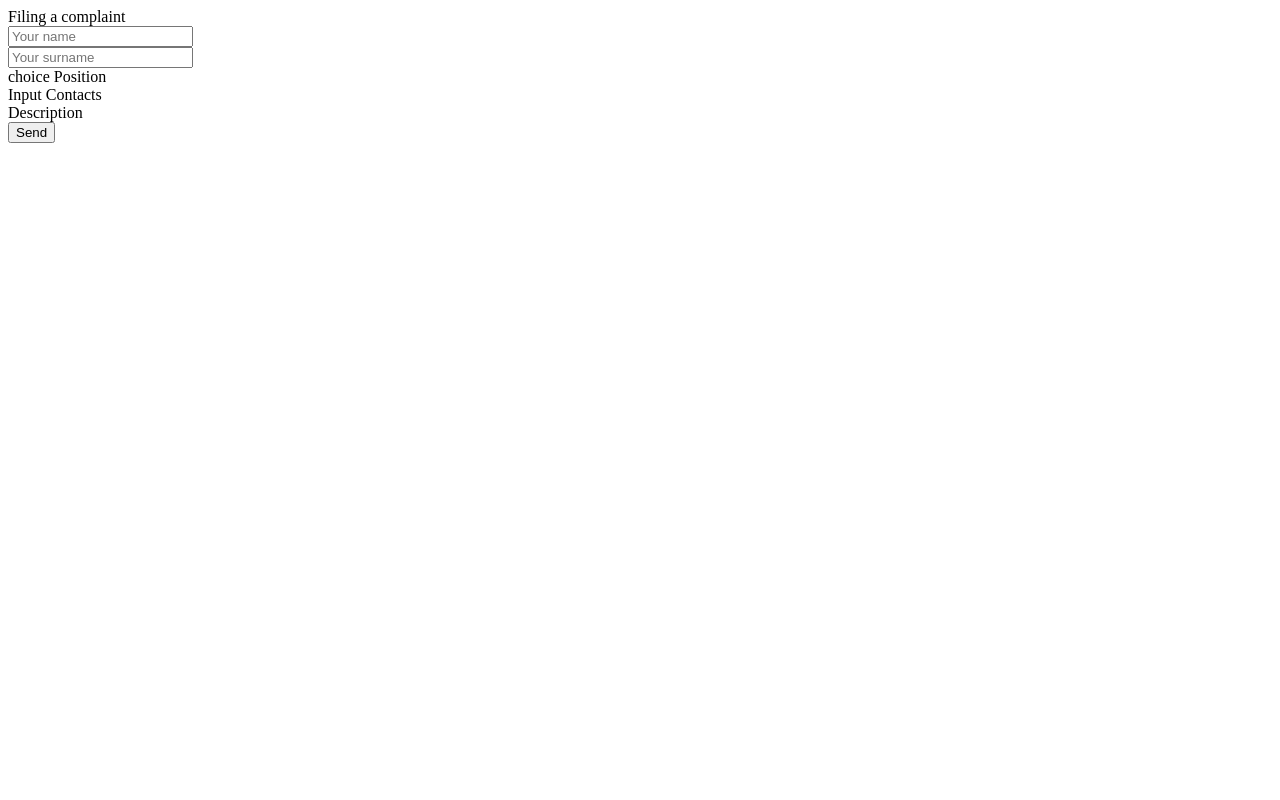
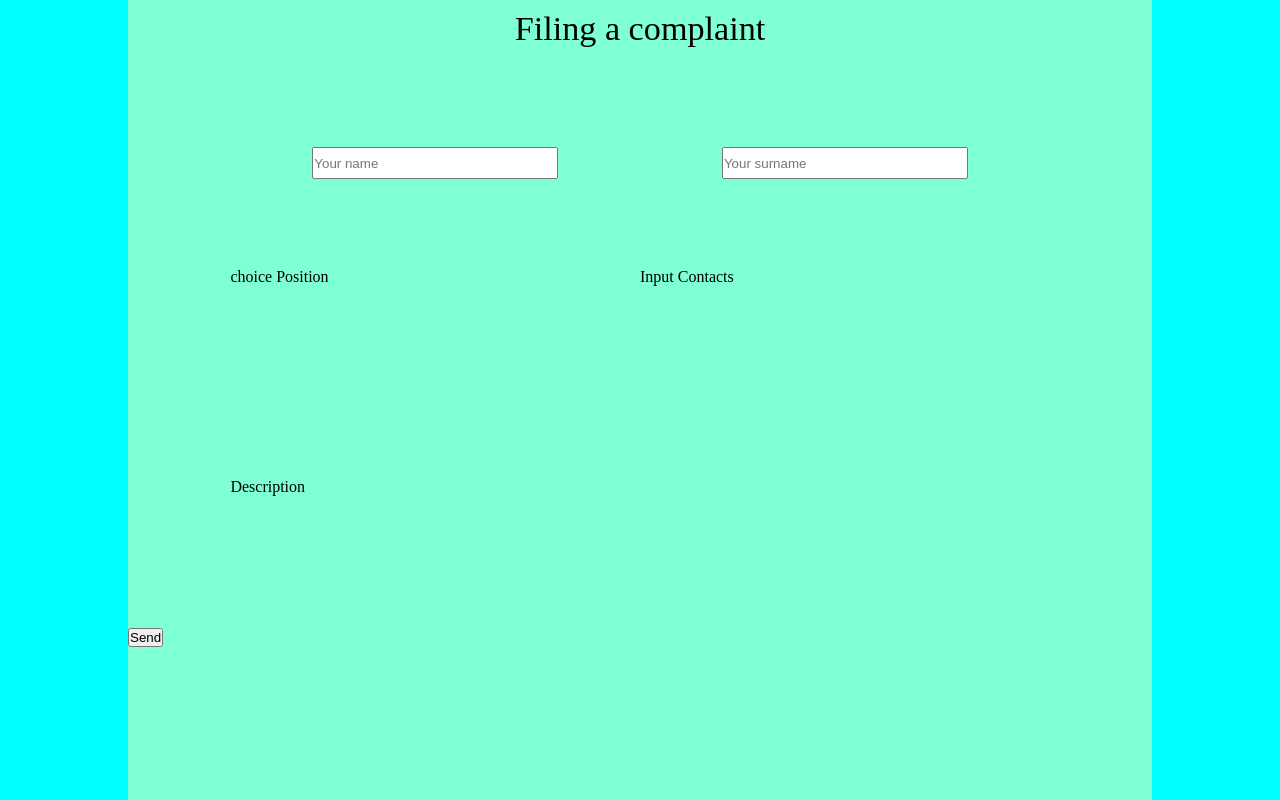
Before and after one commit to resufer/evil-forms, a React (Create React App) app: page / in a window 1280 px wide. Built offline with nearby package versions, Linux system fonts and the light colour scheme.

Commit message:
Update style.css

```diff
--- a/src/style.css
+++ b/src/style.css
@@ -0,0 +1,50 @@
+* {
+  margin: 0;
+  padding: 0;
+  box-sizing: border-box;
+}
+
+.wrapper {
+  width: 100vw;
+  height: 100vh;
+  background-color: aqua;
+}
+
+.general {
+  width: 80vw;
+  height: 100vh;
+  margin: 0 auto;
+  background-color: aquamarine;
+}
+
+.general__title {
+  font-size: calc(1.5vw + 15px);
+  text-align: center;
+  padding-top: 10px;
+}
+
+.form {
+  width: 80%;
+  height: 70%;
+  margin: 10px auto;
+}
+
+.inputs {
+  width: 100%;
+  height: 75%;
+  display: grid;
+  grid-template-rows: 50% 50%;
+  grid-template-columns: 50% 50%;
+}
+
+.inputName, .inputSurname {
+  display: flex;
+  flex-flow: row nowrap;
+  justify-content: center;
+  align-items: center;
+}
+
+.inputName input, .inputSurname input {
+  width: 60%;
+  height: 15%;
+}
```
